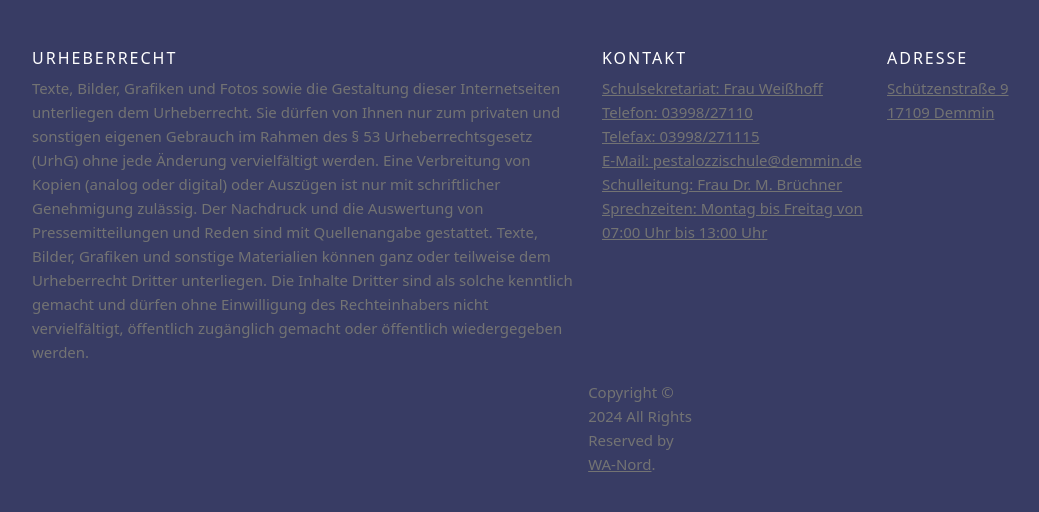
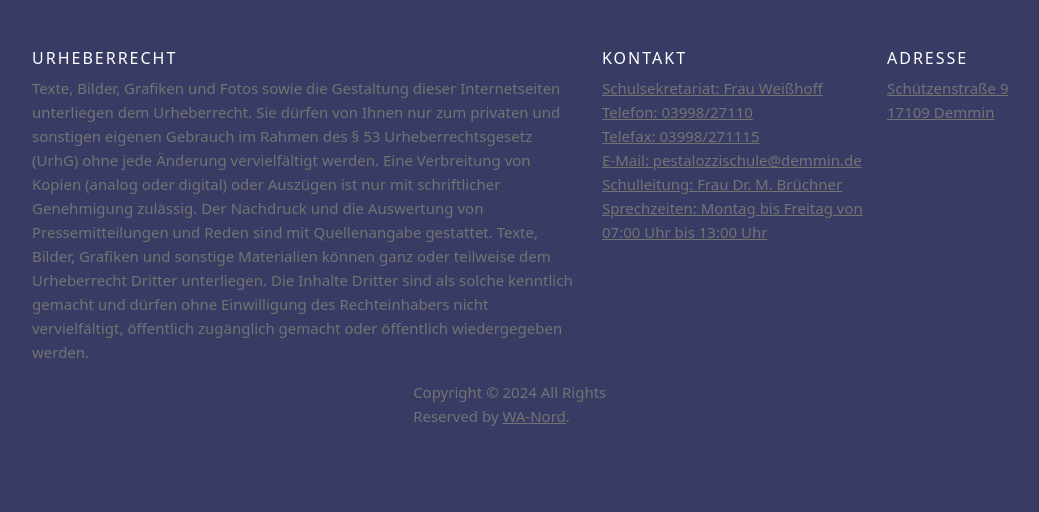
Before and after one commit to Armooooon/Schulwebsite, a PHP site: page /HTML/index.HTML in a window 1280 px wide. Shown: the part 864-1376 px from the top of the page, without its empty margins (50-1089 px from the left). After the commit the page ends 1290 px from the top, so only its background shows below. Run offline with PHP 8.4, Linux system fonts and the light colour scheme.

Commit message:
footer
Copyright

```diff
--- a/CSS/footer.css
+++ b/CSS/footer.css
@@ -70,10 +70,7 @@
    border-radius:100%;
    background-color:#33353d
  }
- .copyright-text
- {
-   padding-left: 350px;
- }
+
  @media (max-width:991px)
  {
    .site-footer [class^=col-]
```
